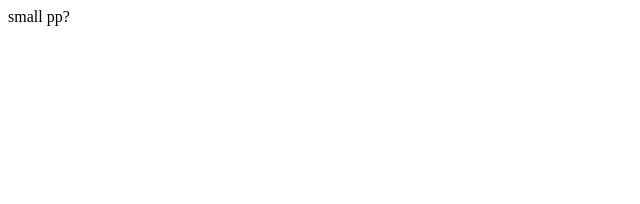
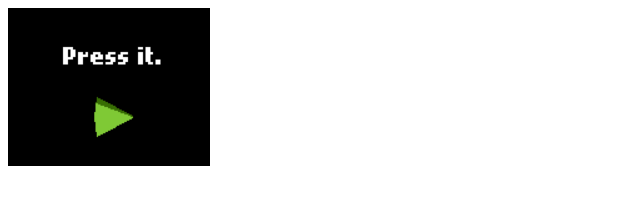
Before and after one commit to mahikotahi/mahikotahi.github.io, a plain HTML site: page index.html in a window 1280 px wide. Shown: the whole page, without its empty margins (0-640 px from the left). Drawn offline with Linux system fonts and the light colour scheme.

Commit message:
first tease

```diff
--- a/index.html
+++ b/index.html
@@ -1,4 +1,6 @@
 <html>
     <head></head>
-    <body>small pp?</body>
+    <body>
+        <img src="assets/img/press.png">
+    </body>
 </html>
```
Also changed, not shown: assets/img/press.png (added), assets/readme.txt (added).
